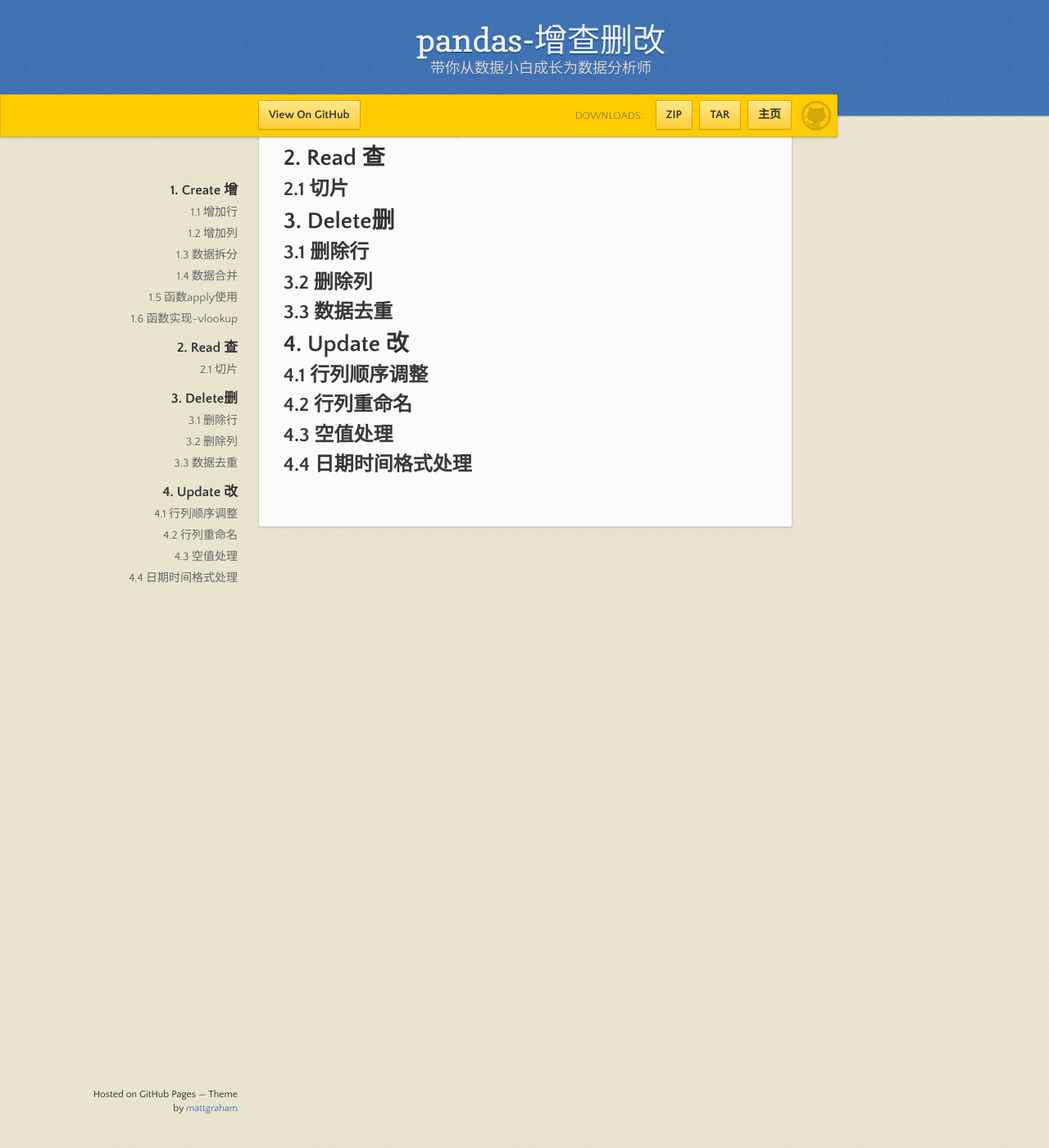
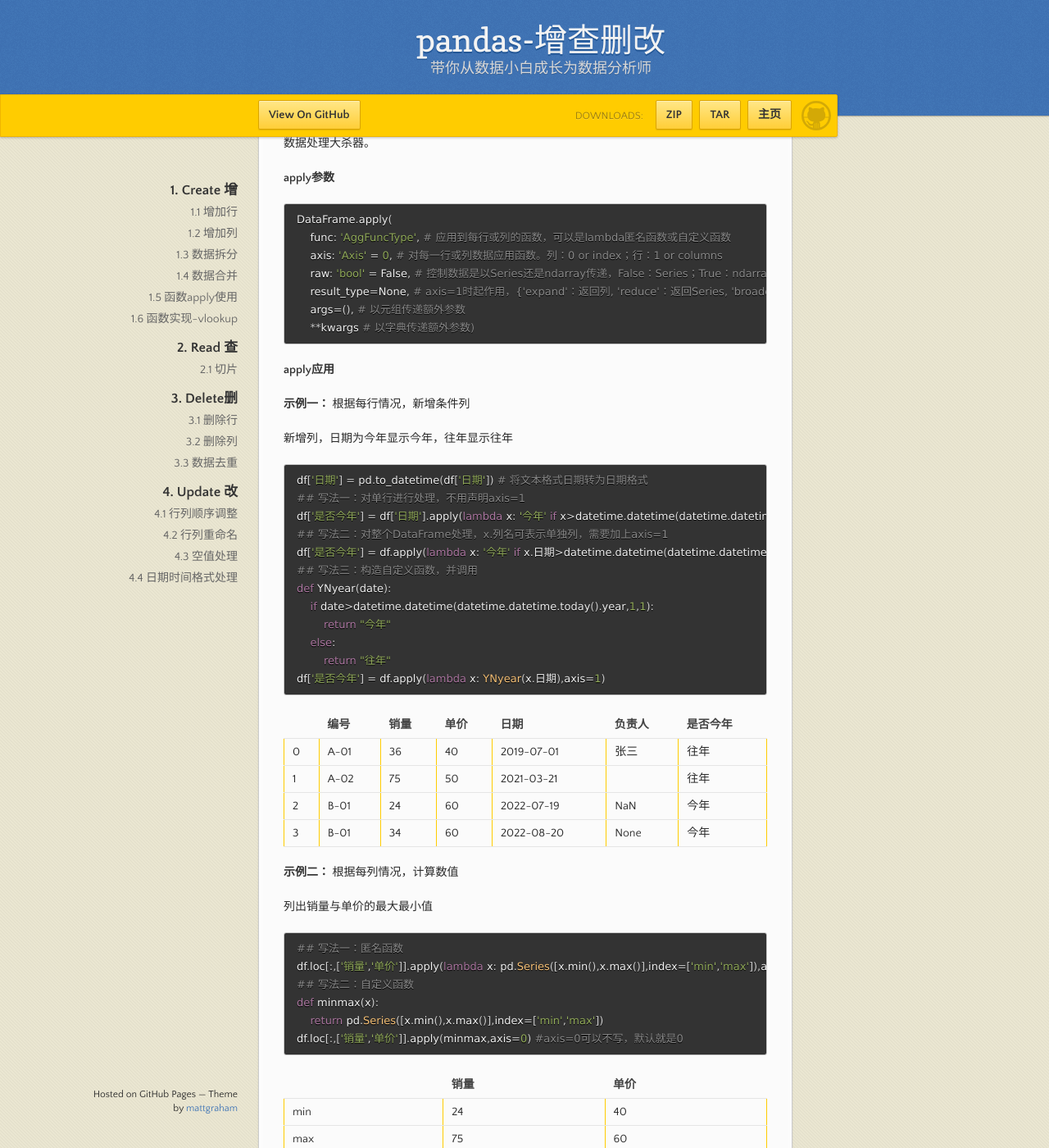
Before and after one commit to analy-liu/analy-liu.github.io, a Jekyll site: the page built from _posts/2022-08-04-Python_Pandas_CRUD.md, in a window 1280 px wide and 1400 px high, scrolled down 4452 px. Shown: the whole window at 82% size. Built offline with Jekyll 4.4.1, drawn with Linux system fonts in a browser that asks for light colours; some of the changed text lies outside the part shown.

Commit message:
大杀器apply

````diff
--- a/_posts/2022-08-04-Python_Pandas_CRUD.md
+++ b/_posts/2022-08-04-Python_Pandas_CRUD.md
@@ -181,7 +181,97 @@ pd.concat([df1,df2], axis=1, sort=False)
 
 ## 1.5 函数apply使用
 
+apply函数主要功能是生成条件列，其极高的自由度能实现几乎所有条件的批量数据处理，堪称数据处理大杀器。
+
+**apply参数**
+
+```python
+DataFrame.apply(
+    func: 'AggFuncType', # 应用到每行或列的函数，可以是lambda匿名函数或自定义函数
+    axis: 'Axis' = 0, # 对每一行或列数据应用函数。列：0 or index；行：1 or columns
+    raw: 'bool' = False, # 控制数据是以Series还是ndarray传递，False：Series；True：ndarray
+    result_type=None, # axis=1时起作用，{'expand'：返回列, 'reduce'：返回Series, 'broadcast'：结果将被广播到 DataFrame 的原始形状, None：类似列表的结果将作为这些结果的 Series 返回。但是，如果应用函数返回一个 Series ，这些结果将被扩展为列}
+    args=(), # 以元组传递额外参数
+    **kwargs # 以字典传递额外参数)
+```
+
+**apply应用**
+
+**示例一：** 根据每行情况，新增条件列
+
+新增列，日期为今年显示今年，往年显示往年
+```python
+df['日期'] = pd.to_datetime(df['日期']) # 将文本格式日期转为日期格式
+## 写法一：对单行进行处理，不用声明axis=1
+df['是否今年'] = df['日期'].apply(lambda x: '今年' if x>datetime.datetime(datetime.datetime.today().year,1,1) else '往年')
+## 写法二：对整个DataFrame处理，x.列名可表示单独列，需要加上axis=1
+df['是否今年'] = df.apply(lambda x: '今年' if x.日期>datetime.datetime(datetime.datetime.today().year,1,1) else '往年',axis=1)
+## 写法三：构造自定义函数，并调用
+def YNyear(date):
+    if date>datetime.datetime(datetime.datetime.today().year,1,1):
+        return "今年"
+    else:
+        return "往年"
+df['是否今年'] = df.apply(lambda x: YNyear(x.日期),axis=1)
+```
+
+||编号|销量|单价|日期|负责人|是否今年|
+|--|--|--|--|--|--|--|
+|0|A-01|36|40|2019-07-01|张三|往年|
+|1|A-02|75|50|2021-03-21||往年|
+|2|B-01|24|60|2022-07-19|NaN|今年|
+|3|B-01|34|60|2022-08-20|None|今年|
+
+**示例二：** 根据每列情况，计算数值
+
+列出销量与单价的最大最小值
+
+```python
+## 写法一：匿名函数
+df.loc[:,['销量','单价']].apply(lambda x: pd.Series([x.min(),x.max()],index=['min','max']),axis=0)
+## 写法二：自定义函数
+def minmax(x):
+    return pd.Series([x.min(),x.max()],index=['min','max'])
+df.loc[:,['销量','单价']].apply(minmax,axis=0) #axis=0可以不写，默认就是0
+```
+
+||销量|单价|
+|--|--|--|
+|min|24|40|
+|max|75|60|
+
+**示例三：** 自定义函数与匿名函数（含args与**kwargs使用）
+
+新增列，判断流水是否大于均值，并标出最低流水，流水=销量*单价
+
+```python
+# 方法一： 匿名函数 优点：不用命名函数，缺点：条件多时不直观
+df['流水等级'] = df.apply(lambda x: "低于均值,最低流水：{}".format(x.销量*x.单价) if x.销量*x.单价 == min(df['销量']*df['单价']) else "高于均值" if x.销量*x.单价>(df['销量']*df['单价']).mean() else "小于等于均值",axis=1)
+# 方法二：自定义函数
+def flow_level(x,v_min,v_mean):
+    flow = x['销量']*x['单价']
+    if flow == v_min:
+        return "低于均值,最低流水：{}".format(flow)
+    elif flow > v_mean:
+        return "高于均值"
+    else:
+        return "小于等于均值"
+## 使用args传递参数
+df['流水等级'] = df.apply(flow_level,axis=1,args=(min(df['销量']*df['单价']),(df['销量']*df['单价']).mean(),))
+## 使用**kwargs传递参数
+df['流水等级'] = df.apply(flow_level,axis=1,v_min=min(df['销量']*df['单价']),v_mean=(df['销量']*df['单价']).mean())
+```
+
+||编号|销量|单价|日期|负责人|流水等级|
+|--|--|--|--|--|--|--|
+|0|A-01|36|40|2019-07-01|张三|低于均值,最低流水：1440|
+|1|A-02|75|50|2021-03-21||高于均值|
+|2|B-01|24|60|2022-07-19|NaN|低于均值,最低流水：1440|
+|3|B-01|34|60|2022-08-20|None|小于等于均值|
+
 ## 1.6 函数实现-vlookup
+
+
 
 # 2. Read 查
 
````
